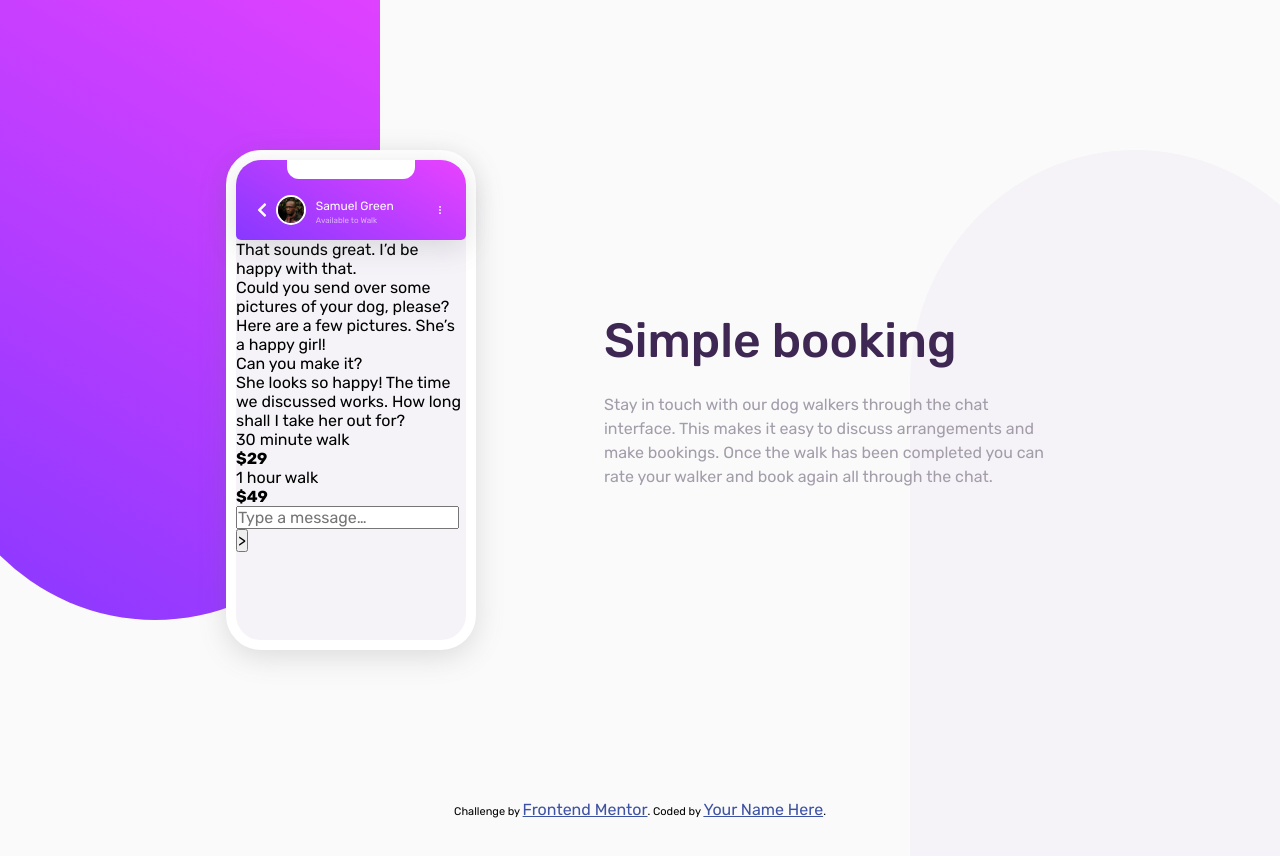
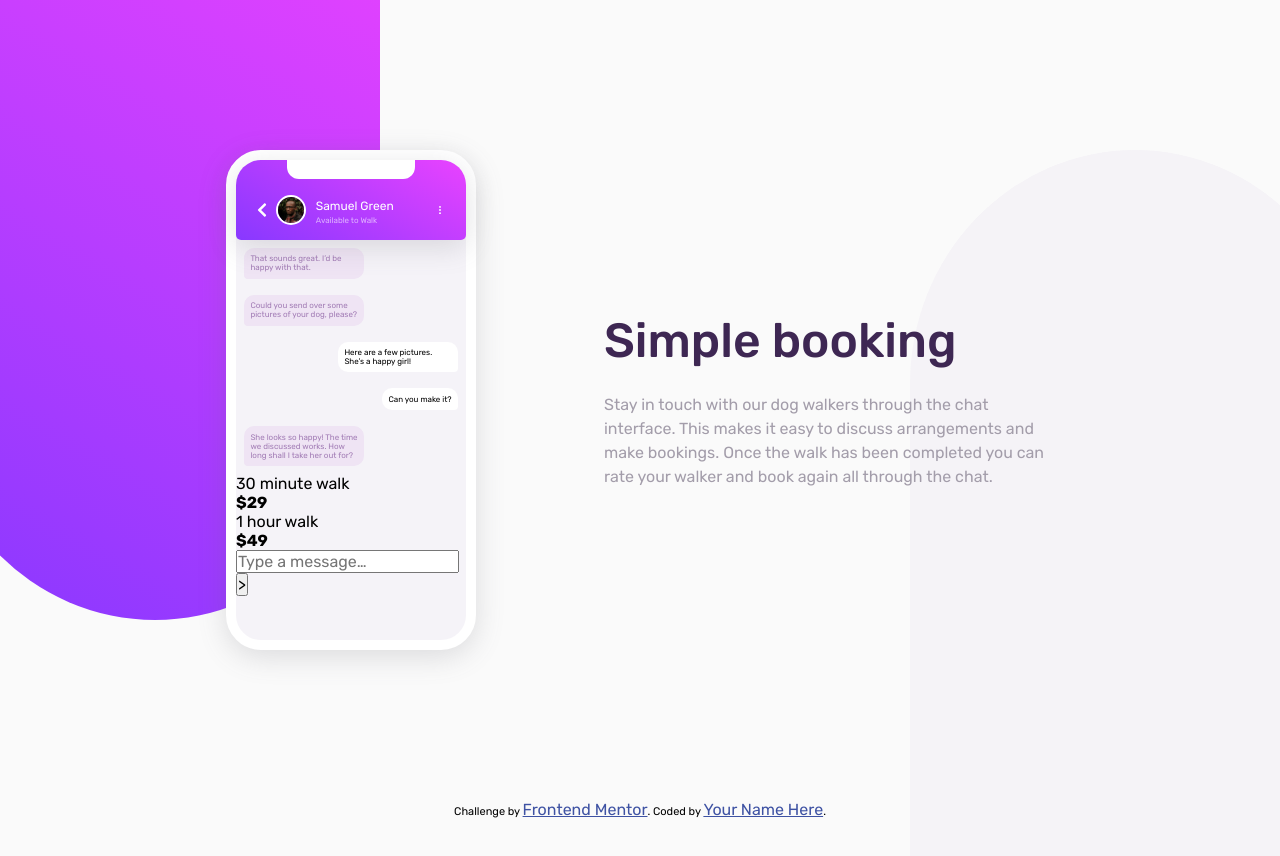
Before and after one commit to chalobonDen/chat-app-css-illustration-master, a plain HTML site: page index.html in a window 1280 px wide. Shown: the top 856 px of the page. Drawn offline with Linux system fonts and the light colour scheme.

Commit message:
chat message css

```diff
--- a/index.html
+++ b/index.html
@@ -42,17 +42,16 @@
           <div class="top"></div>
           <img class="back-icon" src="./images/chevron-left-solid.svg" alt="" />
 
-          <!-- <div class="profile-center"> -->
           <img class="profile-img" src="./images/avatar.jpg" alt="" />
           <div class="profile-text">
             <div class="username">Samuel Green</div>
             <div class="status">Available to Walk</div>
           </div>
-          <!-- </div> -->
 
           <img class="menu" src="./images/three-dots-vertical.svg" alt="" />
         </header>
 
+        <div class="chat-page">
           <div class="chat1">That sounds great. I’d be happy with that.</div>
           <div class="chat1">
             Could you send over some pictures of your dog, please?
@@ -63,8 +62,8 @@
           <div class="chat2">Can you make it?</div>
 
           <div class="chat1">
-          She looks so happy! The time we discussed works. How long shall I take
-          her out for?
+            She looks so happy! The time we discussed works. How long shall I
+            take her out for?
           </div>
 
           <div class="price">
@@ -75,6 +74,7 @@
           <div class="price">
             <span> 1 hour walk </span>
             <h2>$49</h2>
+          </div>
         </div>
 
         <div class="chat-input">
--- a/styles.css
+++ b/styles.css
@@ -121,3 +121,34 @@ main {
   font-size: 8px;
   opacity: 0.6;
 }
+
+.chat-page {
+  display: flex;
+  flex-direction: column;
+}
+.chat1,
+.chat2 {
+  font-size: 8px;
+  max-width: 120px;
+  width: fit-content;
+  margin: 0.5rem;
+  padding: 0.4rem;
+}
+.chat1 {
+  color: #a27cb5;
+  background: #efe4f4;
+  border-bottom-left-radius: 4px;
+  border-bottom-right-radius: 10px;
+  border-top-left-radius: 10px;
+  border-top-right-radius: 10px;
+}
+.chat2 {
+  align-self: end;
+  background: #fff;
+  border-bottom-left-radius: 10px;
+  border-bottom-right-radius: 4px;
+  border-top-left-radius: 10px;
+  border-top-right-radius: 10px;
+  /* float: right;
+  margin-left: 100px; */
+}
```
Lines whose indentation alone changed are shown as unchanged.
